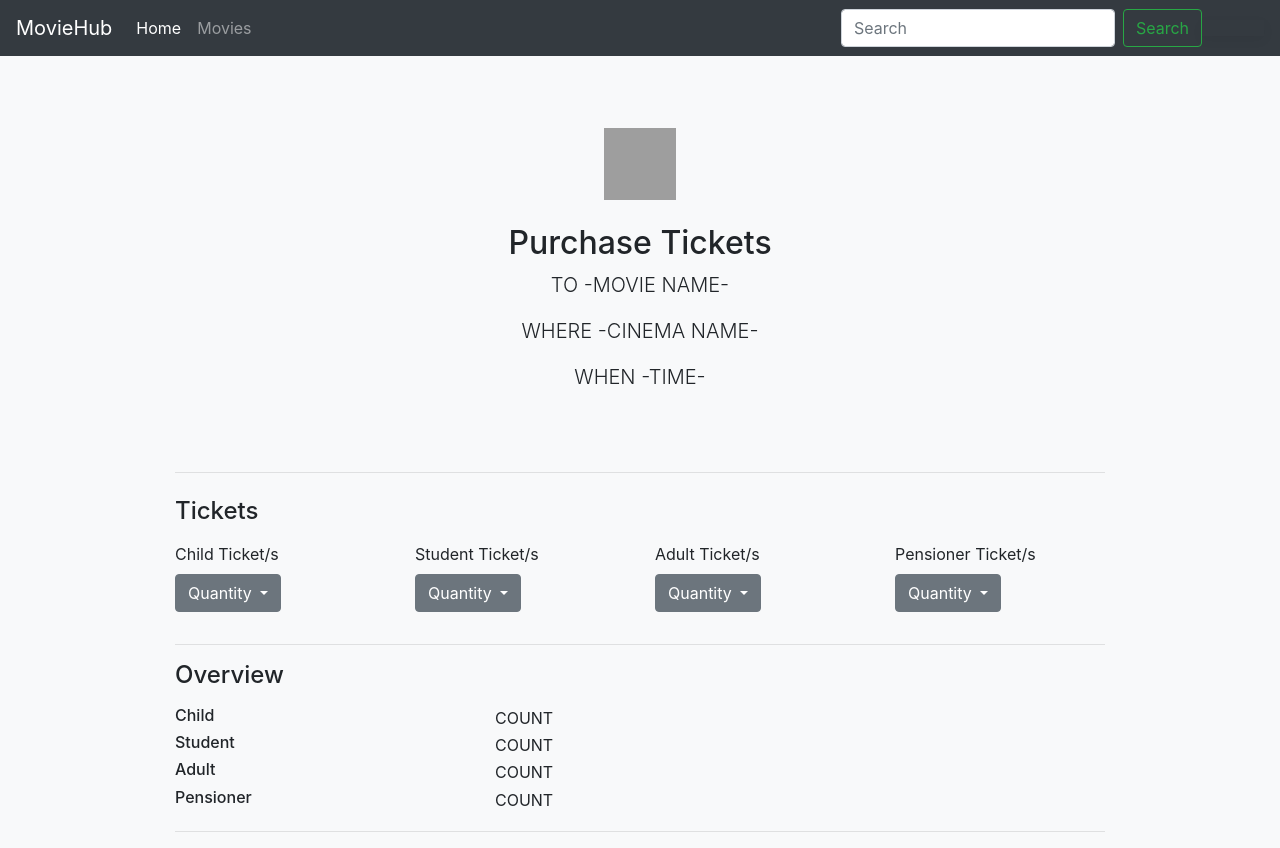
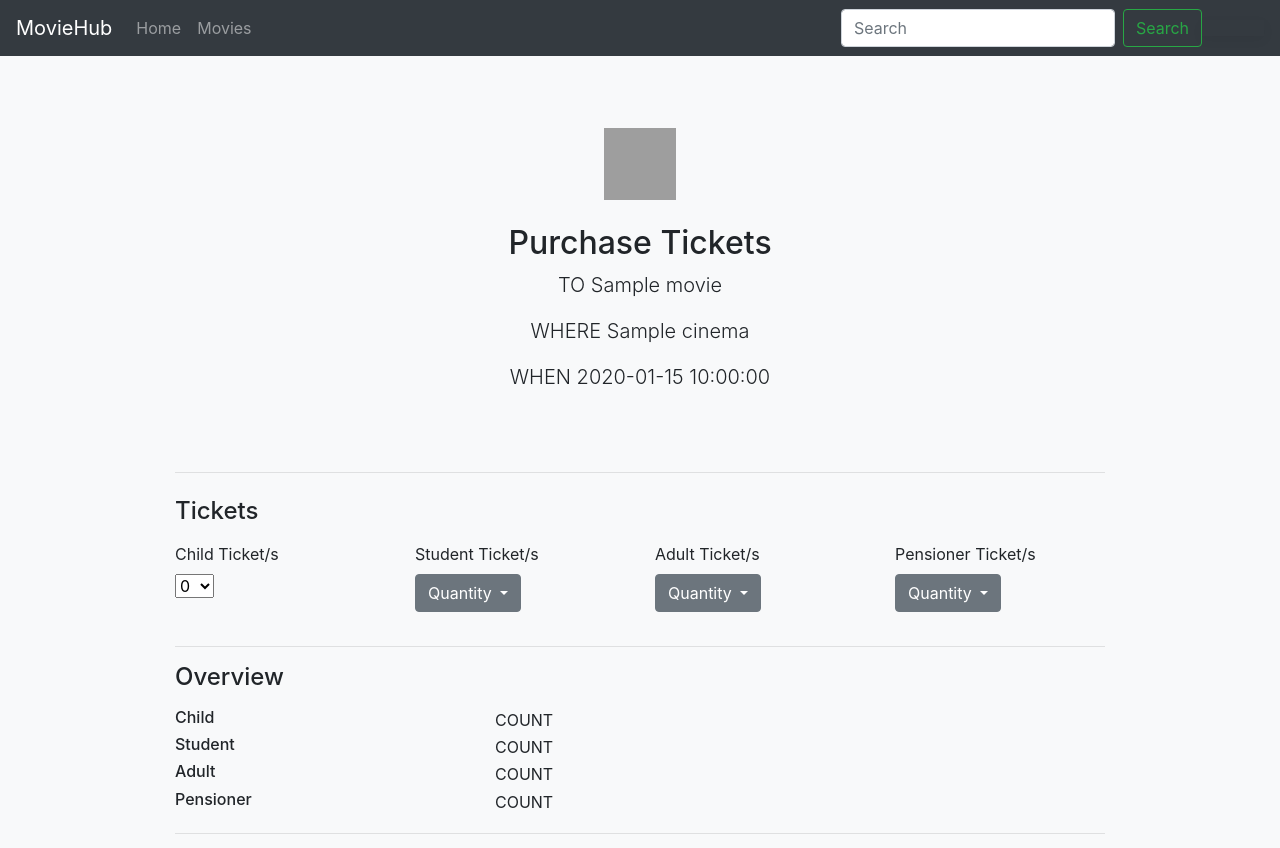
Before and after one commit to rahilagrawal-university-assignments/moviehub_website, a Flask app: template movieHub/templates/paymentU.html in a window 1280 px wide. Shown: the top 848 px of the page. Run offline with Flask 2, Linux system fonts and the light colour scheme; the template is opened without the code that fills it: most values are stand-ins (such as "Sample title", 1, 10 or a date in 2020); some libraries are stand-ins or nearby versions; grey boxes are pictures that could not be loaded.

Commit message:
worked on payments

```diff
--- a/movieHub/routes.py
+++ b/movieHub/routes.py
@@ -47,7 +47,10 @@ def payment():
         if request.form["searchText"]:
             searchText = request.form["searchText"]
             return redirect(url_for('search', searchText=searchText))
-    return render_template("payment.html")
+    cinema = request.args.get("cinema")
+    time = request.args.get("time")
+    movie = request.args.get("movie")
+    return render_template("paymentU.html", cinema=cinema, time=time, movie=movie)
 
 @app.route('/movies', methods=["GET" , "POST"])
 def movies():
--- a/movieHub/templates/indexU.html
+++ b/movieHub/templates/indexU.html
@@ -66,12 +66,12 @@
           <p class="lead text-muted">Find the best prices and the most convienent times</p>
           {% if current_user.is_authenticated %}
             <p>
-              <a href="http://127.0.0.1:5000/signup" class="btn btn-primary my-2">Sign Up</a>
-              <a href="http://127.0.0.1:5000/login" class="btn btn-secondary my-2">Log In</a>
+              Welcome, {{current_user.firstName}}
             </p>
           {% else %}
             <p>
-              Welcome, {{current_user.firstName}}
+              <a href="http://127.0.0.1:5000/signup" class="btn btn-primary my-2">Sign Up</a>
+              <a href="http://127.0.0.1:5000/login" class="btn btn-secondary my-2">Log In</a>
             </p>
           {% endif %}
         </div>
--- a/movieHub/templates/paymentU.html
+++ b/movieHub/templates/paymentU.html
@@ -26,7 +26,7 @@
       </button>
       <div class="collapse navbar-collapse" id="navbarCollapse">
         <ul class="navbar-nav mr-auto">
-          <li class="nav-item active">
+          <li class="nav-item">
             <a class="nav-link" href="http://127.0.0.1:5000">Home <span class="sr-only">(current)</span></a>
           </li>
           <li class="nav-item">
@@ -63,9 +63,9 @@
       <img class="d-block mx-auto mb-4" src="https://getbootstrap.com/assets/brand/bootstrap-solid.svg" alt="" width="72" height="72">
       <h2>Purchase Tickets</h2>
 
-      <p class="lead"> TO -MOVIE NAME- </p>
-      <p class="lead"> WHERE -CINEMA NAME- </p>
-      <p class="lead"> WHEN -TIME- </p>
+      <p class="lead"> TO {{movie}} </p>
+      <p class="lead"> WHERE {{cinema}} </p>
+      <p class="lead"> WHEN {{time}} </p>
     </div>
 
     <hr class="mb-4">
@@ -75,20 +75,20 @@
       <div class="col mb-3">
         <label for="Child Ticket">Child Ticket/s</label>
         <div class="dropdown">
-          <button class="btn btn-secondary dropdown-toggle" type="button" id="dropdownMenuButton" data-toggle="dropdown" aria-haspopup="true" aria-expanded="false">
-                  Quantity
-                </button>
-          <div class="dropdown-menu" aria-labelledby="dropdownMenuButton">
-            <a class="dropdown-item">1</a>
-            <a class="dropdown-item">2</a>
-            <a class="dropdown-item">3</a>
-            <a class="dropdown-item">4</a>
-            <a class="dropdown-item">5</a>
-            <a class="dropdown-item">6</a>
-            <a class="dropdown-item">7</a>
-            <a class="dropdown-item">8</a>
-            <a class="dropdown-item">9</a>
-            <a class="dropdown-item">10</a>
+          <div class="form-group">
+            <select name="child" required>
+              <option value="0">0</option>
+              <option value="1">1</option>
+              <option value="2">2</option>
+              <option value="3">3</option>
+              <option value="4">4</option>
+              <option value="5">5</option>
+              <option value="6">6</option>
+              <option value="7">7</option>
+              <option value="8">8</option>
+              <option value="9">9</option>
+              <option value="10">10</option>
+            </select>
           </div>
         </div>
       </div>
```
Also changed, not shown: movieHub/templates/moviedetailU.html (+5 -3 lines).
